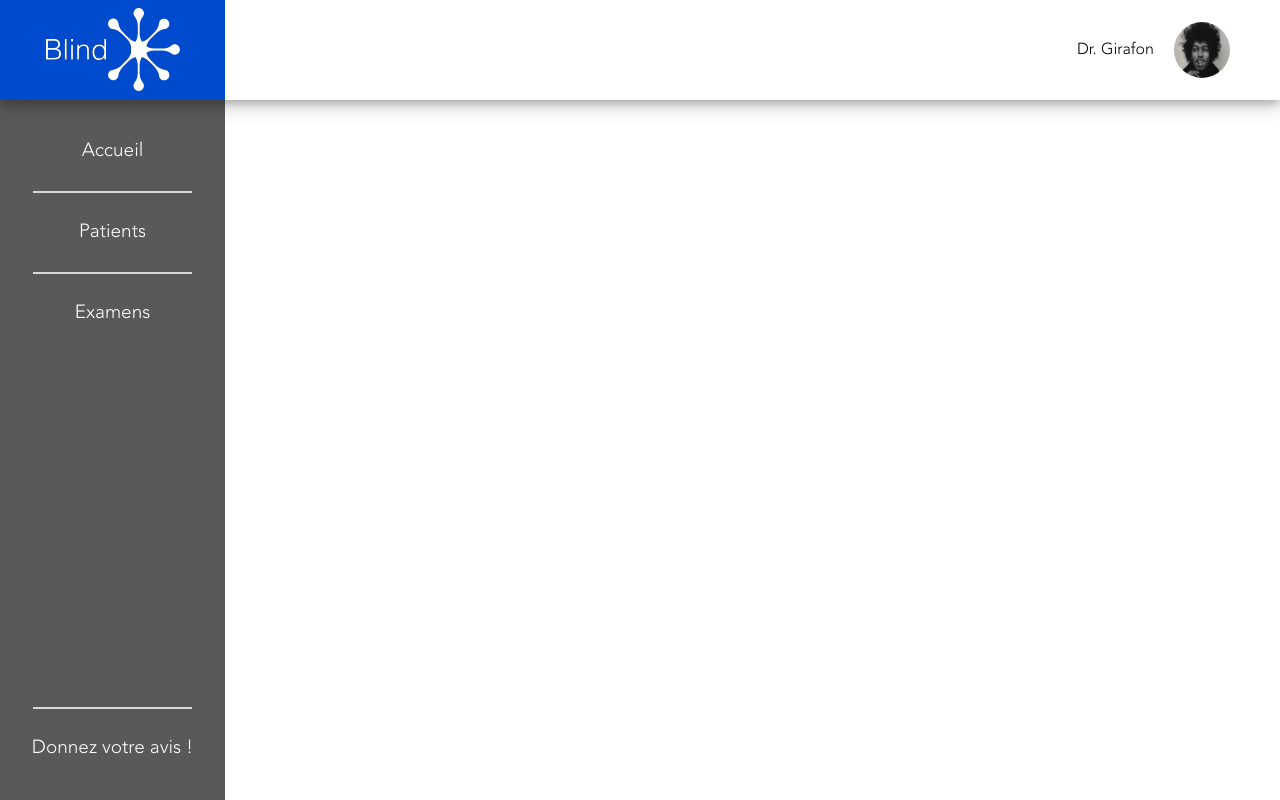
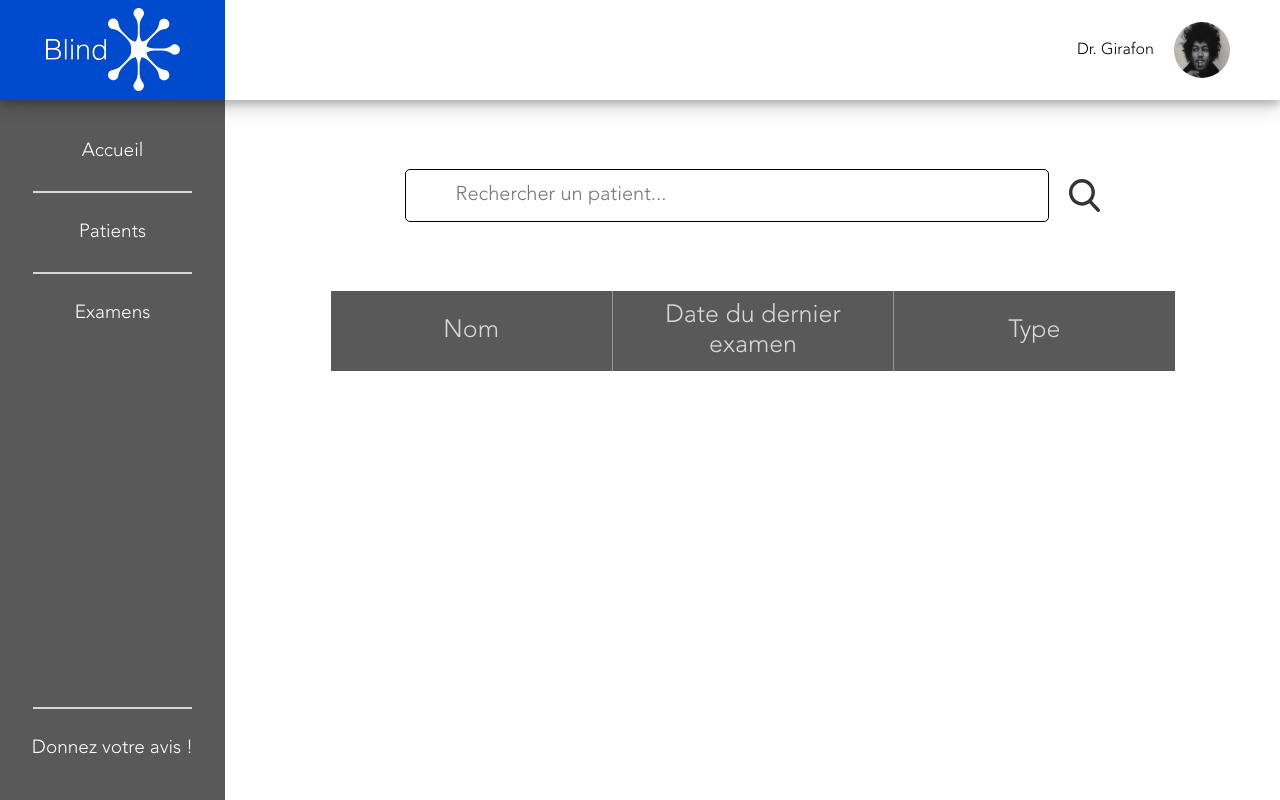
Before and after one commit to Blind-ai/blind-platform-front, a React (Create React App) app: page /exams in a window 1280 px wide. Built offline with nearby package versions, Linux system fonts and the light colour scheme.

Commit message:
Exams and patient page started

```diff
--- a/src/App.js
+++ b/src/App.js
@@ -2,7 +2,7 @@ import React from 'react';
 import './App.css';
 import Menu from "./components/Navigation/Menu";
 import { BrowserRouter, Route} from 'react-router-dom';
-import SearchPatients from "./Views/Search/SearchPatients";
+import SearchPatients from "./Views/Patients/SearchPatients";
 
 function App() {
   return (
--- /dev/null
+++ b/src/Views/Exams/SearchExams.css
@@ -0,0 +1,35 @@
+#search-exams-container {
+    display: flex;
+    flex: 1;
+    justify-content: center;
+    align-items: center;
+    flex-direction: column;
+}
+
+#input-container {
+    justify-content: center;
+    align-items: center;
+    display: flex;
+    width: 100%;
+    flex: 3;
+}
+
+#search-exams-container input {
+    width: 56%;
+    height: 49px;
+    font-family: Avenir-Light;
+    font-size: 20px;
+    margin-right: 5px;
+    border: none;
+    border: 1px solid black;
+    border-radius: 5px;
+    padding-left: 50px;
+    margin-right: 20px;
+}
+
+#results-container {
+    flex: 8;
+    justify-content: center;
+    align-items: center;
+    width: 100%;
+}
--- /dev/null
+++ b/src/Views/Exams/SearchExams.js
@@ -0,0 +1,41 @@
+import React from "react";
+import './SearchExams.css';
+import searchlogo from "../../assets/search.svg";
+import PatientsSearchResults from "../../components/Search/PatientsSearchResults";
+import PatientExamResults from "../../components/Search/PatientExamResults";
+
+class SearchExams extends React.Component {
+    constructor(props) {
+        super(props);
+        this.state = {
+            searchTag: ''
+        }
+    }
+
+    async handleChange(event) {
+        console.log(event.target.value)
+
+        await this.setState({searchTag: event.target.value})
+    }
+
+    render() {
+        return (
+            <div id="search-exams-container">
+                <div id="input-container">
+
+                    <input type="text" placeholder="Rechercher un patient..." value={this.state.value} onChange={e => this.handleChange(e)} />
+                    <img src={searchlogo} />
+                </div>
+
+                <div id="results-container">
+                    <PatientExamResults searchTag={this.state.searchTag}/>
+                </div>
+
+            </div>
+        );
+    }
+
+
+}
+
+export default SearchExams;
--- /dev/null
+++ b/src/Views/Patients/PatientPage.js
@@ -0,0 +1,32 @@
+import React from "react";
+import {withRouter} from 'react-router-dom';
+
+class PatientPage extends React.Component {
+    constructor(props) {
+        super(props);
+        this.state = {
+            name: this.props.location.state.name
+        }
+    }
+
+    componentWillMount()
+    {
+        // when params sent via url
+        if (this.props.location.state)
+        {
+            console.log("HEY")
+            let params = this.props.history.location.state;
+            this.setState({ params });
+        }
+    }
+
+    render() {
+        return (
+            <div>
+                This is patient {this.state.name}
+            </div>
+        )
+    }
+}
+
+export default withRouter(PatientPage);
--- a/src/components/Navigation/Menu.js
+++ b/src/components/Navigation/Menu.js
@@ -8,7 +8,9 @@ import {
 import './Menu.css'
 import logo from '../../assets/blind-blue.svg'
 import Account from "../User/Account";
-import SearchPatients from "../../Views/Search/SearchPatients";
+import SearchPatients from "../../Views/Patients/SearchPatients";
+import SearchExams from "../../Views/Exams/SearchExams";
+import PatientPage from "../../Views/Patients/PatientPage";
 
 const routes = [
     {
@@ -19,7 +21,16 @@ const routes = [
     {
         path: "/patients",
         main: () => <SearchPatients />
+    },
+    {
+        path: "/exams",
+        main: () => <SearchExams />
+    },
+    {
+        path: "/patient/:id",
+        main: () => <PatientPage/>
     }
+
 ];
 
 function Menu() {
@@ -44,7 +55,7 @@ function Menu() {
                         <hr/>
                         <a href="/patients">Patients</a>
                         <hr/>
-                        <a>Examens</a>
+                        <a href="/exams">Examens</a>
                     </div>
 
                     <div id="opinions-container">
--- /dev/null
+++ b/src/components/Search/PatientExamResults.js
@@ -0,0 +1,73 @@
+import React from "react";
+import './PatientsExamResults.css';
+
+class PatientExamResults extends React.Component{
+    constructor(props) {
+        super(props);
+
+        this.state = {
+            searchTag : '',
+            patients: [
+                { id: 1, name: 'Lucas CLerisse', type:"Peau",lastExam: '20-12-2019' },
+                { id: 2, name: 'Nathan Lebon', type: "Poumons", lastExam: '20-12-2019' },
+                { id: 3, name: 'Flavian Gontier', type: "Peau, Poumouns", lastExam: '20-12-2019' },
+                { id: 4, name: 'Fabien Labarbe', type: "Poumouns", lastExam: '20-12-2019' },
+                { id: 5, name: 'Yoann Kersulec', type: "Peau", lastExam: '20-12-2019' },
+                { id: 6, name: 'Hadrien Mortier', type: "Peau", lastExam: '20-12-2019' }
+            ]
+        }
+    }
+
+    async componentWillReceiveProps(nextProps) {
+
+        console.log(nextProps)
+        await this.setState({searchTag: nextProps.searchTag});
+        console.log(this.state.searchTag)
+    }
+
+    renderTableData() {
+        if (this.state.searchTag) {
+
+            const filter = this.state.searchTag
+
+            const filtered = this.state.patients.filter((patient) => {
+                return (patient.name.toLowerCase().includes(filter.toLowerCase()))
+            })
+
+            console.log(filtered)
+            console.log(this.state.patients)
+
+            return filtered.map((student, index) => {
+                const {id, name, lastExam, type} = student
+                return (
+                    <tr id={index % 2 !== 0 ? null : 'greyed'} key={id}>
+                        <td id="name-cell">{name}</td>
+                        <td>{lastExam}</td>
+                        <td>{type}</td>
+                    </tr>
+                )
+            })
+        }
+
+    }
+    render() {
+        return (
+
+            <table cellSpacing={0} id="results-table">
+                <tbody>
+                <tr id="list-header">
+                    <th>Nom</th>
+                    <th>Date du dernier examen</th>
+                    <th>Type</th>
+                </tr>
+                {this.renderTableData()}
+                </tbody>
+
+
+            </table>
+        )
+    }
+
+}
+
+export default PatientExamResults;
--- a/src/components/Search/PatientsSearchResults.css
+++ b/src/components/Search/PatientsSearchResults.css
@@ -10,7 +10,6 @@ table {
 #results-table {
     width: 80%;
     margin: auto;
-
 }
 
 #results-table td {
@@ -19,8 +18,16 @@ table {
     padding: 20px;
 }
 
-#greyed {
+#row-greyed {
     background-color: #e9e9e9;
+}
+
+#row-normal {
+    background-color: white;
+}
+
+#row-greyed:hover:hover, #row-normal:hover{
+    background-color: #939393;
 }
 
 #results-table th {
@@ -29,13 +36,13 @@ table {
     font-weight: lighter;
     color: #D8D8D8;
     font-size: 25px;
+}
 
-}
+
 
 #results-table tr {
     padding: 20px;
 }
-
 
 #list-header {
     background-color: #595959;
--- a/src/components/Search/PatientsSearchResults.js
+++ b/src/components/Search/PatientsSearchResults.js
@@ -1,5 +1,6 @@
 import React from "react";
 import './PatientsSearchResults.css'
+import {withRouter} from 'react-router-dom';
 
 class PatientsSearchResults extends React.Component {
 
@@ -14,7 +15,8 @@ class PatientsSearchResults extends React.Component {
                 { id: 3, name: 'Flavian Gontier', age: 16, lastExam: '20-12-2019' },
                 { id: 4, name: 'Fabien Labarbe', age: 25, lastExam: '20-12-2019' },
                 { id: 5, name: 'Yoann Kersulec', age: 25, lastExam: '20-12-2019' },
-                { id: 6, name: 'Hadrien Mortier', age: 25, lastExam: '20-12-2019' }
+                { id: 6, name: 'Hadrien Mortier', age: 25, lastExam: '20-12-2019' },
+                { id: 345, name: 'John Frusciante', age: 25, lastExam: '20-12-2019' },
             ]
         }
     }
@@ -36,24 +38,33 @@ class PatientsSearchResults extends React.Component {
 
             const filtered = this.state.patients.filter((patient) => {
                 return (patient.name.toLowerCase().includes(filter.toLowerCase()))
-            })
+            });
 
             console.log(filtered)
             console.log(this.state.patients)
 
-            return filtered.map((student, index) => {
-                const {id, name, lastExam} = student
+            return filtered.map((patient, index) => {
+                const {id, name, lastExam} = patient;
                 return (
-                    <tr id={index % 2 !== 0 ? null : 'greyed'} key={id}>
-                        <td id="name-cell">{name}</td>
-                        <td>{lastExam}</td>
-                        <td>{id}</td>
+                    <tr id={index % 2 !== 0 ? 'row-normal' : 'row-greyed'} key={id} onClick={() =>
+                    {
+                        this.props.history.push({
+                            pathname: '/patient/' + id,
+                            state: {
+                                name : name,
+                            }
+                        });
+                    }}>
+
+                            <td id="name-cell">{name}</td>
+                            <td>{lastExam}</td>
+                            <td>{id}</td>
                     </tr>
+
                 )
             })
         }
     }
-
 
     render() {
         return (
@@ -74,4 +85,4 @@ class PatientsSearchResults extends React.Component {
     }
 }
 
-export default PatientsSearchResults
+export default withRouter(PatientsSearchResults);
```
Also changed, not shown: src/Views/Patients/SearchPatients.css (renamed from src/Views/Search/SearchPatients.css), src/Views/Patients/SearchPatients.js (renamed from src/Views/Search/SearchPatients.js), src/components/Search/PatientsExamResults.css (added), 2 other files (tests, documents, lock files or other folders).
